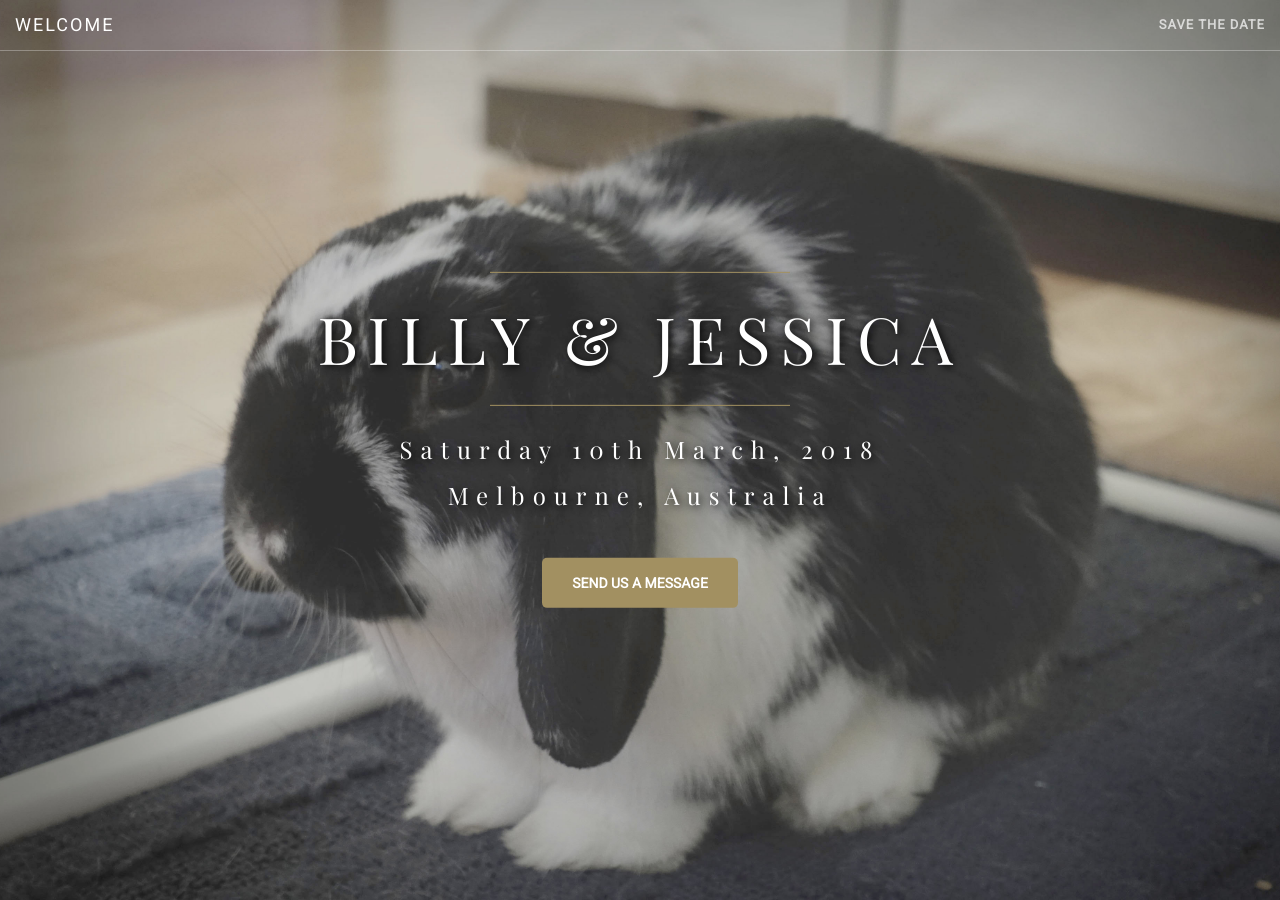
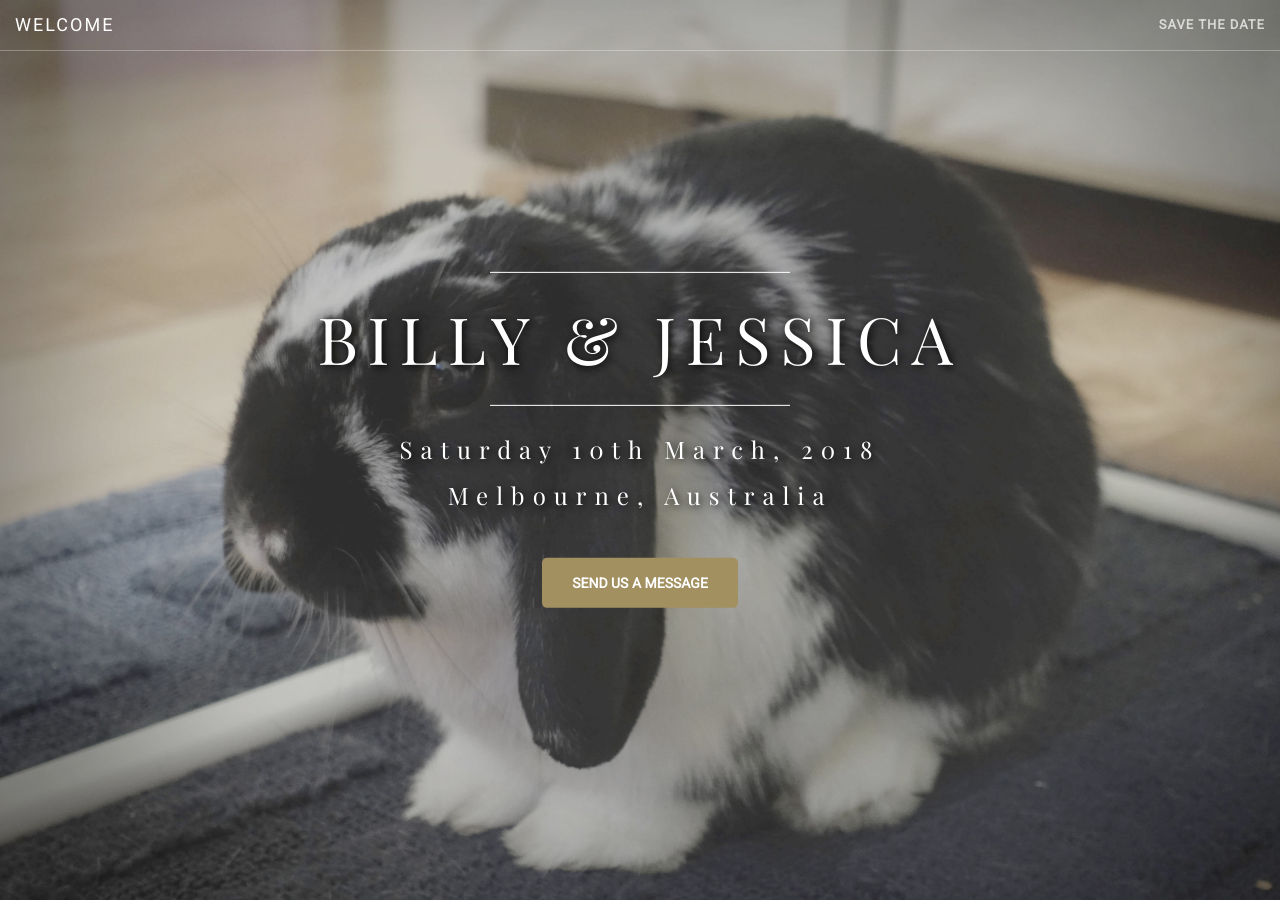
Before and after one commit to notbleh/wed-website, a Jekyll site: the page built from savethedate.html, in a window 1280 px wide and 900 px high. Built offline with Jekyll 4.4.1, drawn with Linux system fonts in a browser that asks for light colours.

Commit message:
Update _base.scss

```diff
--- a/_sass/_base.scss
+++ b/_sass/_base.scss
@@ -9,7 +9,7 @@ body {
 }
 
 hr {
-    border-color: $theme-primary;
+    border-color: white;
     border-width: 1.5px;
     max-width: 300px;
 }
```
